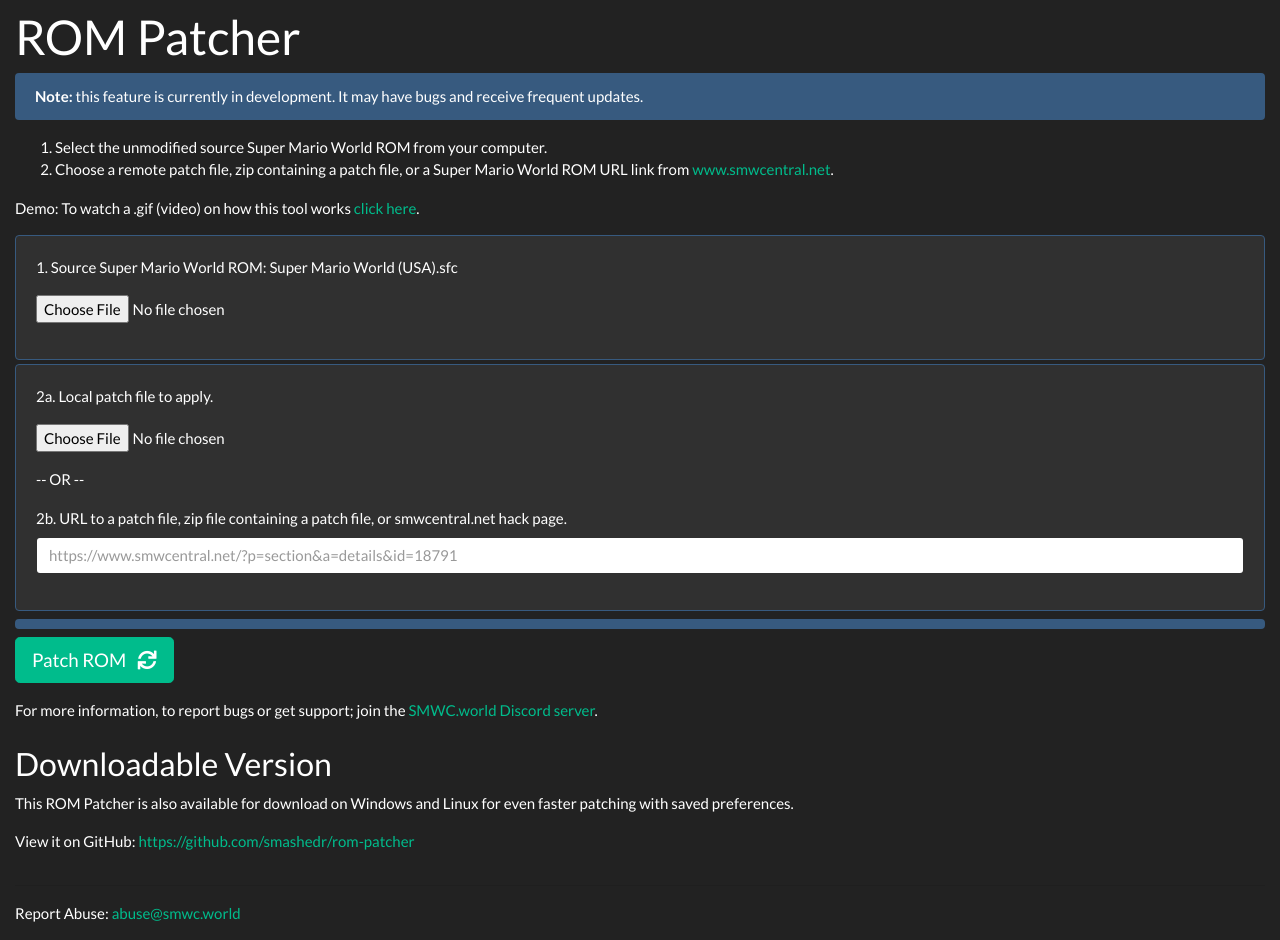
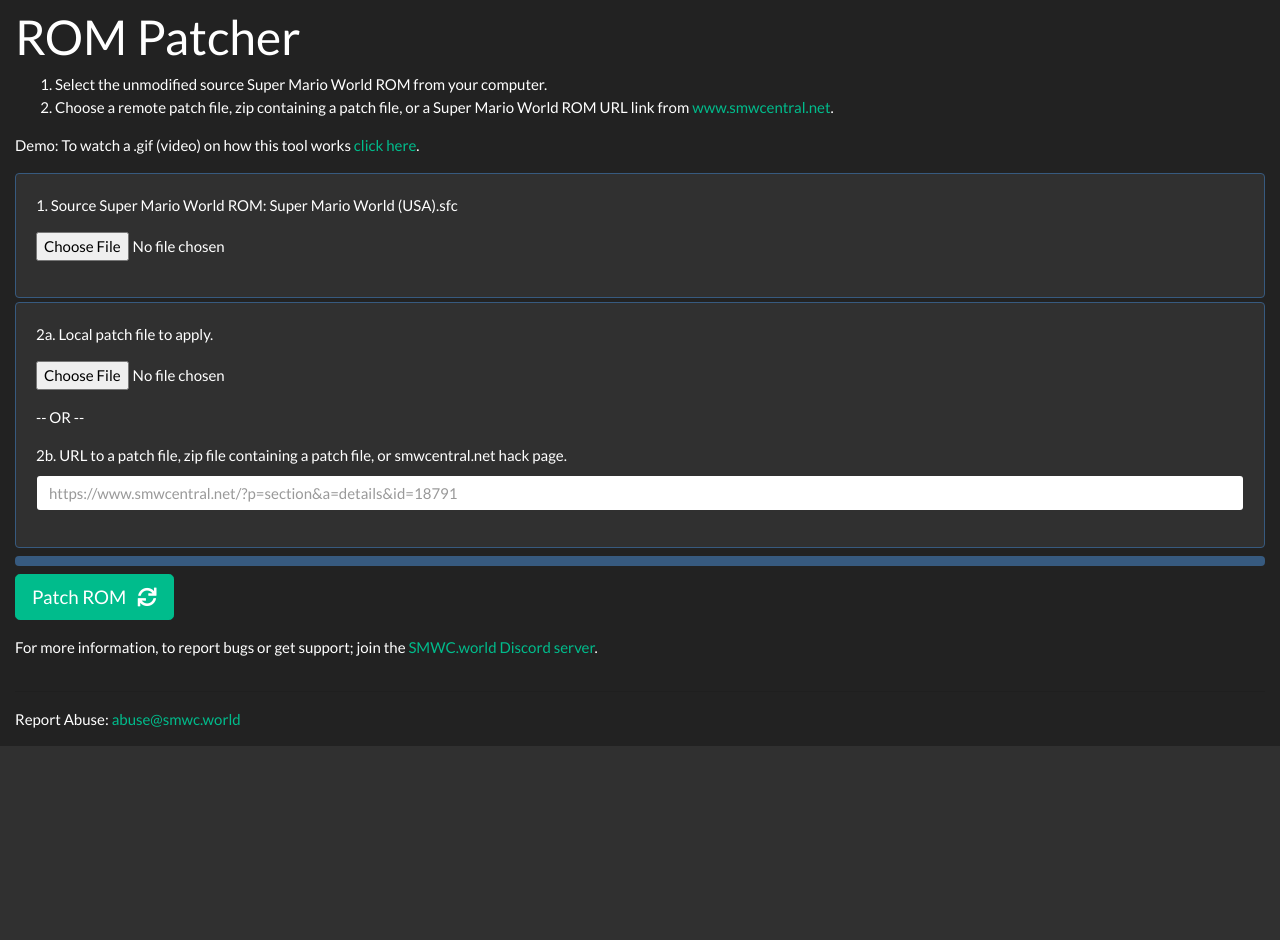
Before and after one commit to cssnr/smwc-web, a Django app: page /patcher/ in a window 1280 px wide. Shown: the part 79-1019 px from the top of the page. After the commit the page ends 825 px from the top, so only its background shows below. Run offline with Django 3.2, Linux system fonts and the light colour scheme; parts of the project's set-up code (start-up, migrations or seed data) failed here and were passed over; some libraries are stand-ins or nearby versions.

Commit message:
Fixed smc output extension and cleaned up the patcher page.

```diff
--- a/patcher/patcher.py
+++ b/patcher/patcher.py
@@ -73,7 +73,7 @@
 
         file_name = slugify(os.path.basename(re.split(self.patch_pattern, patch_file)[0]))
         logger.info('file_name: {}'.format(file_name))
-        self.patch_name = '{}.sfc'.format(file_name)
+        self.patch_name = '{}.{}'.format(file_name, source_ext.lstrip('.'))
         logger.info('self.patch_name: {}'.format(self.patch_name))
         self.output_file = os.path.join(self.tempdir, os.path.basename(self.patch_name))
         logger.info('self.output_file: {}'.format(self.output_file))
--- a/patcher/views.py
+++ b/patcher/views.py
@@ -35,6 +35,8 @@
                         request.FILES['input_file'], request.FILES['input_file'].name)
 
                 source_name, source_ext = os.path.splitext(request.FILES['source_rom'].name)
+                if not source_ext:
+                    source_ext = '.sfc'
                 logger.debug('source_ext: {}'.format(source_ext))
                 logger.debug('patch_file: {}'.format(patch_file))
                 output_file = patcher.patch_rom(patch_file, source_ext)
--- a/templates/patcher.html
+++ b/templates/patcher.html
@@ -25,9 +25,9 @@
         <div class="col">
             <h1>ROM Patcher</h1>
 
-            <div class="alert alert-dismissible alert-primary">
-                <strong>Note:</strong> this feature is currently in development. It may have bugs and receive frequent updates.
-            </div>
+            {#<div class="alert alert-dismissible alert-primary">#}
+            {#    <strong>Note:</strong> this feature is currently in development. It may have bugs and receive frequent updates.#}
+            {#</div>#}
 
             <ol>
                 <li>Select the unmodified source Super Mario World ROM from your computer.</li>
@@ -79,10 +79,10 @@
             <p class="mt-2">For more information, to report bugs or get support; join the
                 <a href="{% url 'home:discord' %}" target="_blank">SMWC.world Discord server</a>.</p>
 
-            <h3 class="mt-4">Downloadable Version</h3>
-            <p>This ROM Patcher is also available for download on Windows and Linux for even faster patching with saved preferences.</p>
-            <p>View it on GitHub: <a href="https://github.com/smashedr/rom-patcher" target="_blank">
-                https://github.com/smashedr/rom-patcher</a> </p>
+            {#<h3 class="mt-4">Downloadable Version</h3>#}
+            {#<p>This ROM Patcher is also available for download on Windows and Linux for even faster patching with saved preferences.</p>#}
+            {#<p>View it on GitHub: <a href="https://github.com/smashedr/rom-patcher" target="_blank">#}
+            {#    https://github.com/smashedr/rom-patcher</a> </p>#}
         </div>
     </div>
 {% endblock %}
```
